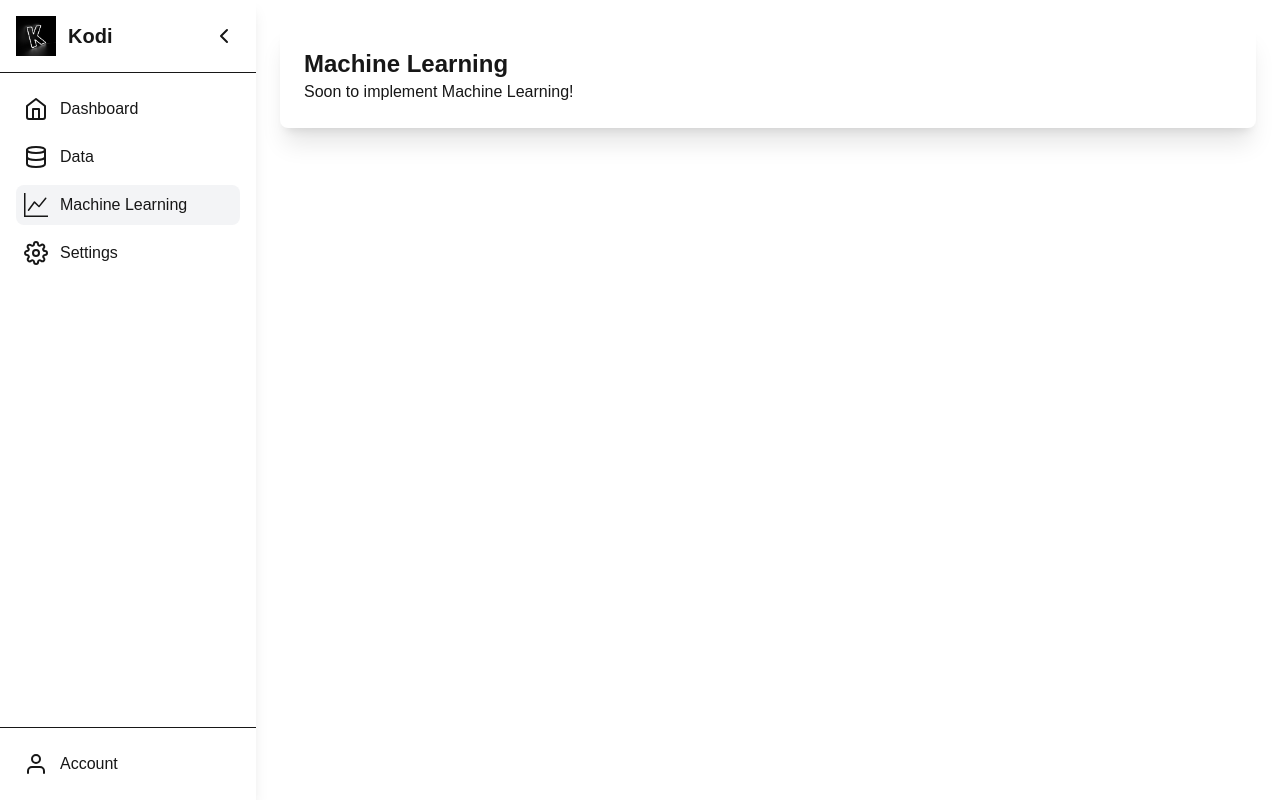
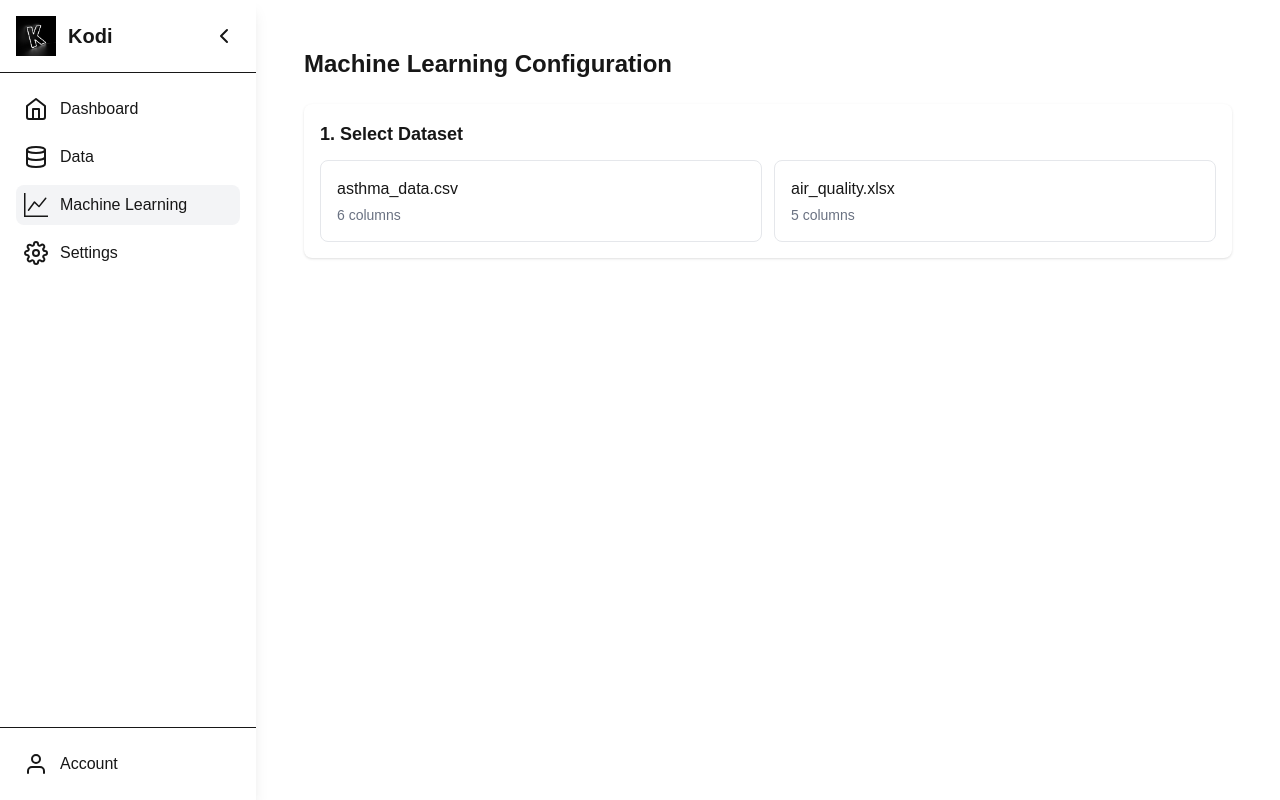
Before and after one commit to DarylLim-18/FYP4701, a Next.js app in the folder frontend/: page /machine-learning in a window 1280 px wide. Built offline with nearby package versions, Linux system fonts and the light colour scheme.

Commit message:
implemented first draft machine learning page

```diff
--- a/frontend/app/machine-learning/page.js
+++ b/frontend/app/machine-learning/page.js
@@ -1,8 +1,166 @@
-export default function DataPage() {
-    return (
-      <div className="bg-white dark:bg-gray-800 rounded-lg shadow-xl p-6">
-        <h1 className="text-2xl font-bold">Machine Learning</h1>
-        <p>Soon to implement Machine Learning!</p>
+// export default function DataPage() {
+//     return (
+//       <div className="bg-white dark:bg-gray-800 rounded-lg shadow-xl p-6">
+//         <h1 className="text-2xl font-bold">Machine Learning</h1>
+//         <p>Soon to implement Machine Learning!</p>
+//       </div>
+//     );
+//   }
+
+'use client';
+import { useState } from 'react';
+
+export default function MLPage() {
+  // Mock datasets - replace with real data later
+  const mockDatasets = [
+    { id: 1, name: 'asthma_data.csv', columns: ['age', 'gender', 'no2_level', 'so2_level', 'asthma_severity', 'location'] },
+    { id: 2, name: 'air_quality.xlsx', columns: ['pm25', 'pm10', 'temperature', 'humidity', 'health_index'] }
+  ];
+
+  // Mock ML algorithms
+  const mlAlgorithms = [
+    { id: 1, name: 'Linear Regression', type: 'regression' },
+    { id: 2, name: 'Random Forest', type: 'classification/regression' },
+    { id: 3, name: 'XGBoost', type: 'classification/regression' },
+    { id: 4, name: 'K-Means Clustering', type: 'clustering' }
+  ];
+
+  // State management
+  const [selectedDataset, setSelectedDataset] = useState(null);
+  const [selectedFeatures, setSelectedFeatures] = useState([]);
+  const [targetVariable, setTargetVariable] = useState('');
+  const [selectedAlgorithm, setSelectedAlgorithm] = useState(null);
+  const [isTraining, setIsTraining] = useState(false);
+
+  // Handlers
+  const handleDatasetSelect = (datasetId) => {
+    const dataset = mockDatasets.find(ds => ds.id === datasetId);
+    setSelectedDataset(dataset);
+    setSelectedFeatures([]);
+    setTargetVariable('');
+  };
+
+  const toggleFeatureSelection = (column) => {
+    setSelectedFeatures(prev =>
+      prev.includes(column)
+        ? prev.filter(f => f !== column)
+        : [...prev, column]
+    );
+  };
+
+  const handleTrainModel = () => {
+    setIsTraining(true);
+    // Mock training process
+    setTimeout(() => {
+      alert(`Model training complete!\nFeatures: ${selectedFeatures.join(', ')}\nTarget: ${targetVariable}\nAlgorithm: ${selectedAlgorithm.name}`);
+      setIsTraining(false);
+    }, 2000);
+  };
+
+  return (
+    <div className="p-6 max-w-6xl mx-auto">
+      <h1 className="text-2xl font-bold mb-6">Machine Learning Configuration</h1>
+
+      {/* Dataset Selection */}
+      <div className="bg-white p-4 rounded-lg shadow mb-6">
+        <h2 className="text-lg font-semibold mb-3">1. Select Dataset</h2>
+        <div className="grid grid-cols-1 md:grid-cols-2 gap-3">
+          {mockDatasets.map(dataset => (
+            <div
+              key={dataset.id}
+              onClick={() => handleDatasetSelect(dataset.id)}
+              className={`p-4 border rounded-lg cursor-pointer transition-colors ${
+                selectedDataset?.id === dataset.id
+                  ? 'border-blue-500 bg-blue-50'
+                  : 'border-gray-200 hover:bg-gray-50'
+              }`}
+            >
+              <h3 className="font-medium">{dataset.name}</h3>
+              <p className="text-sm text-gray-500 mt-1">
+                {dataset.columns.length} columns
+              </p>
+            </div>
+          ))}
+        </div>
       </div>
-    );
-  }
+
+      {/* Column Selection */}
+      {selectedDataset && (
+        <div className="bg-white p-4 rounded-lg shadow mb-6">
+          <h2 className="text-lg font-semibold mb-3">2. Configure Columns</h2>
+
+          <div className="mb-4">
+            <h3 className="font-medium mb-2">Available Features</h3>
+            <div className="flex flex-wrap gap-2">
+              {selectedDataset.columns.map(column => (
+                <button
+                  key={column}
+                  onClick={() => toggleFeatureSelection(column)}
+                  className={`px-3 py-1 rounded-full text-sm ${
+                    selectedFeatures.includes(column)
+                      ? 'bg-blue-100 text-blue-800 border border-blue-300'
+                      : 'bg-gray-100 text-gray-800 border border-gray-200'
+                  }`}
+                >
+                  {column}
+                </button>
+              ))}
+            </div>
+          </div>
+
+          <div className="mt-4">
+            <label className="block font-medium mb-2">Target Variable</label>
+            <select
+              value={targetVariable}
+              onChange={(e) => setTargetVariable(e.target.value)}
+              className="w-full p-2 border border-gray-300 rounded"
+            >
+              <option value="">Select target column</option>
+              {selectedDataset.columns.map(column => (
+                <option key={column} value={column}>{column}</option>
+              ))}
+            </select>
+          </div>
+        </div>
+      )}
+
+      {/* Algorithm Selection */}
+      {selectedDataset && (
+        <div className="bg-white p-4 rounded-lg shadow mb-6">
+          <h2 className="text-lg font-semibold mb-3">3. Select Algorithm</h2>
+          <div className="grid grid-cols-1 md:grid-cols-2 lg:grid-cols-4 gap-3">
+            {mlAlgorithms.map(algorithm => (
+              <div
+                key={algorithm.id}
+                onClick={() => setSelectedAlgorithm(algorithm)}
+                className={`p-4 border rounded-lg cursor-pointer ${
+                  selectedAlgorithm?.id === algorithm.id
+                    ? 'border-green-500 bg-green-50'
+                    : 'border-gray-200 hover:bg-gray-50'
+                }`}
+              >
+                <h3 className="font-medium">{algorithm.name}</h3>
+                <p className="text-sm text-gray-500 mt-1">{algorithm.type}</p>
+              </div>
+            ))}
+          </div>
+        </div>
+      )}
+
+      {/* Action Button */}
+      {selectedDataset && selectedFeatures.length > 0 && targetVariable && selectedAlgorithm && (
+        <div className="flex justify-center">
+          <button
+            onClick={handleTrainModel}
+            disabled={isTraining}
+            className={`px-6 py-2 rounded-lg text-white font-medium ${
+              isTraining ? 'bg-gray-400' : 'bg-green-600 hover:bg-green-700'
+            }`}
+          >
+            {isTraining ? 'Training Model...' : 'Train Model'}
+          </button>
+        </div>
+      )}
+    </div>
+  );
+}
```
